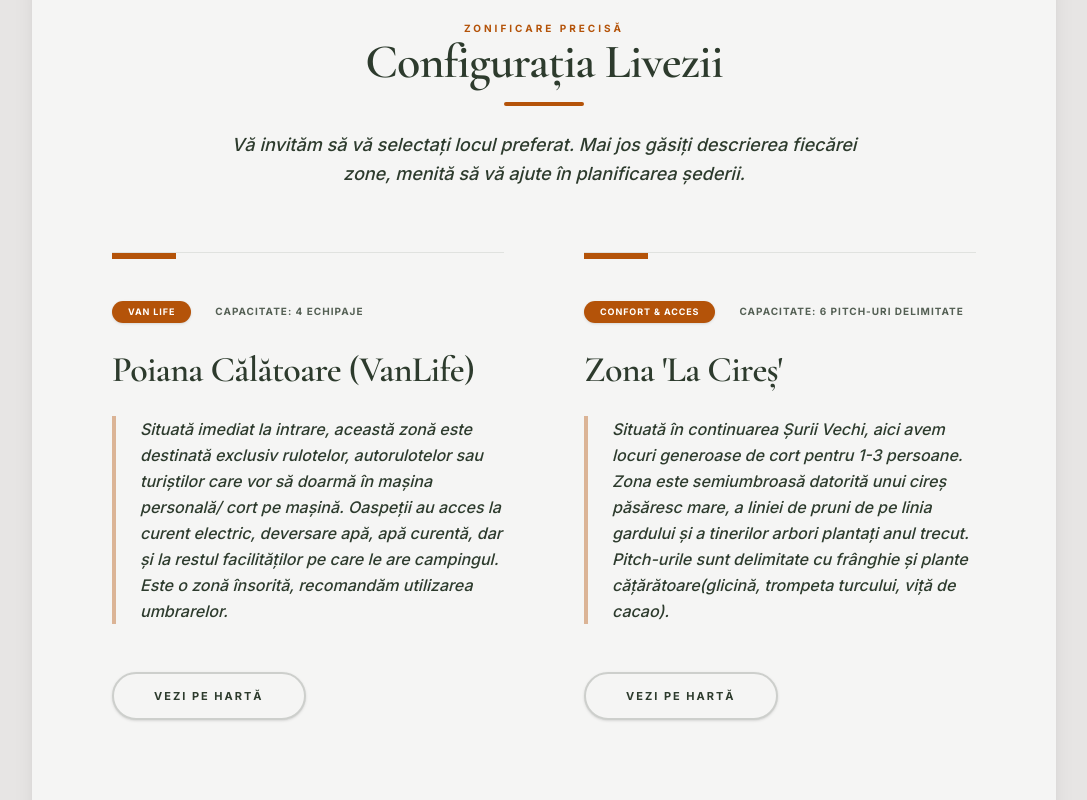
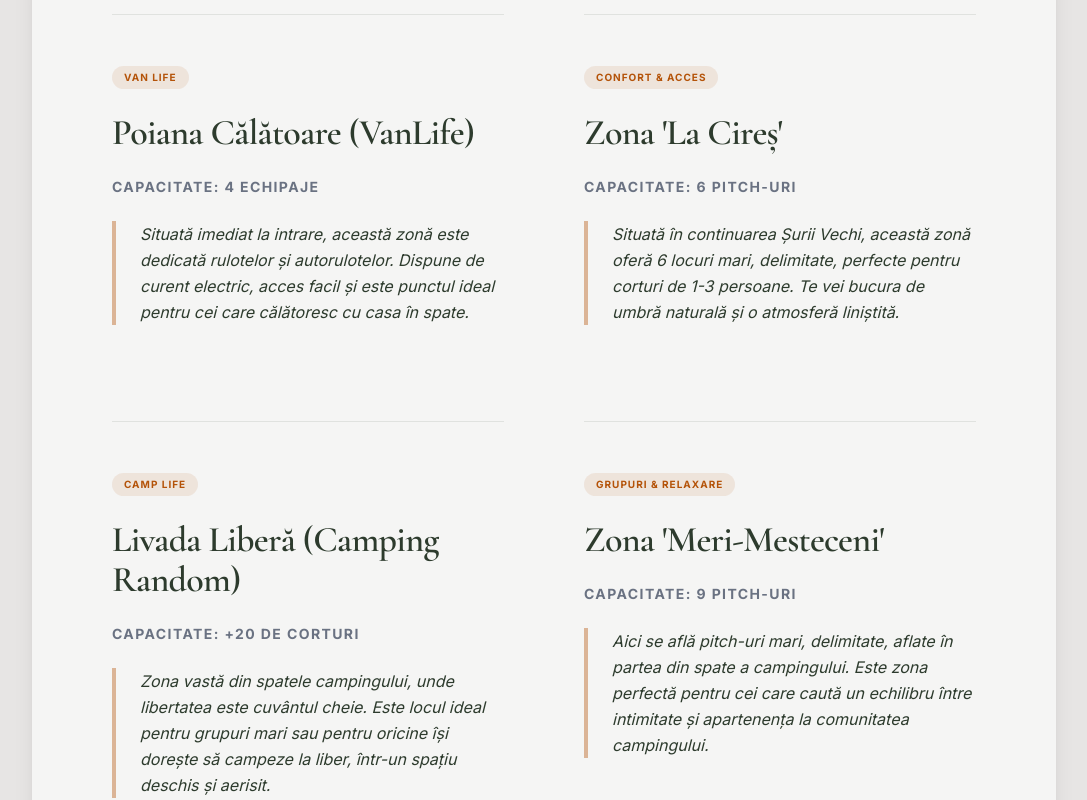
Before and after one commit to MariucaO/Camping_Next, a Next.js app: page / in a window 1280 px wide. Shown: the part 7860-8660 px from the top of the page, without its empty margins (96-1183 px from the left). Built offline with nearby package versions, Linux system fonts and the light colour scheme.

Commit message:
Refactorizare Harta Booking: adaugare etichete pitch-uri, corectare scroll si emoticoane in carduri

```diff
--- a/components/about/BookingMap.jsx
+++ b/components/about/BookingMap.jsx
@@ -6,16 +6,16 @@ import { TransformWrapper, TransformComponent } from "react-zoom-pan-pinch";
 import FramedSection from "../common/FramedSection";
 
 const zones = {
-  rulote: { id: "rulote", name: "Poiana Călătoare(VanLife)", type: "free", color: "#fbbf24", desc: "Zonă dedicată rulotelor și autorulotelor, situată imediat la intrare. Are o capacitate de maxim 4 rulote/autorulote mari.", features: ["🚐 Acces facil", "⚡ Curent", "🌞 Soare din belșug", "⬇️ Deversare ape", "🚰 Apă", "🚐 Rulote", "🚐 Autorulote", "🚗⛺ Cort pe mașină"] },
-  cires: { id: "cires", name: "La Cireș", type: "fixed", items: ["C1", "C2", "C3", "C4", "C5", "C6"], color: "#065f46", desc: "6 locuri mari, delimitate, pentru corturi de 1-3 persoane. ", features: ["🌳 Umbră", "🌳🌤️ Semiumbra", "🧺 Intimitate", "🔌 Curent"] },
-  gradina: { id: "gradina", name: "Livada Liberă(Camping Random)", type: "free", color: "#4ade80", desc: "Spațiu vast de campare la liber în partea stângă a livezii, cu o capacitate de peste 20 de corturi.", features: ["🌳 Umbră", "🌳🌤️ Semiumbra", "🌞 Soare din belșug", "🪁 Spațiu joacă", "🏕️ Orice mărime cort", "🔌 Curent"] },
-  meri: { id: "meri", name: "Meri & Mesteceni", type: "fixed", items: ["M1", "M2", "M3", "M4", "M5", "M6", "M7", "M8", "M9"], color: "#2dd4bf", desc: "9 locuri mari, delimitate, aflate în partea din spate a campingului.", features: ["🍏 Livadă", "📏 Locuri generoase", "🔌 Curent"] },
-  nuc: { id: "nuc", name: "La Nuc (Camping Random)", type: "free", color: "#86efac", desc: "Zonă de campare la liber în dreapta livezii din spate, lângă ”Baia sub Cer”. Are o capacitate de 8-10 corturi mari.", features: ["🌳 Umbră ", "🏕️ Orice mărime cort", "🔌 Curent"] },
-  baie_nuc: { id: "baie_nuc", name: "Baia sub Cer", type: "utility", color: "#3b82f6", desc: "Grup sanitar complet utilat, situat în zona din spate a campingului.", features: ["🚿 3 Dușuri", "𚚰 2 Chiuvete", "🚻 3 WC-uri", "🔥 Apă Caldă"] },
-  baie_centrala: { id: "baie_centrala", name: "Grup Sanitar Central", type: "utility", color: "#3b82f6", desc: "Toalete accesibile rapid din zona centrală a campingului.", features: ["🚿 3 Dușuri", "🚰 3 Chiuvete", "🚻 3 WC-uri", "🔥 Apă Caldă"] },
-  bucatarie_1: { id: "bucatarie_1", name: "Bucătăria Poiana Călătoare", type: "utility", color: "#ef4444", desc: "Bucătărie utilată situată lângă zona de rulote.", features: ["🚰 Chiuvetă", "🍳 Plită", "🧊 2 Frigidere", "📶 Wi-Fi"] },
-  bucatarie_2: { id: "bucatarie_2", name: "Bucătăria de Vară", type: "utility", color: "#ef4444", desc: "A doua bucătărie utilată, situată central în zona din spate a campingului.", features: ["🚰 Chiuvetă", "🧊 2 Frigidere", "🍽️ Zonă mese"] },
-  gratar: { id: "gratar", name: "Zona de grătar", type: "utility", color: "#a855f7", desc: "Loc amenajat pentru foc și pregătirea mâncării la grătar.", features: ["🔥 Grătar", "🍢 Ustensile", "🪑 Masă de sprijin ", "🚰 Apă"] },
+  rulote: { id: "rulote", name: "Poiana Călătoare(VanLife)", type: "camp", desc: "Zonă dedicată rulotelor și autorulotelor, situată imediat la intrare. Are o capacitate de maxim 4 rulote/autorulote mari.", features: ["🚐 Acces facil", "⚡ Curent", "🌞 Soare din belșug", "⬇️ Deversare ape", "🚰 Apă", "🚐 Rulote", "🚐 Autorulote", "🚗⛺ Cort pe mașină"] },
+  cires: { id: "cires", name: "La Cireș", type: "camp", items: ["C1", "C2", "C3", "C4", "C5", "C6"], desc: "6 locuri mari, delimitate, pentru corturi de 1-3 persoane.", features: ["🌳 Umbră", "🌳🌤️ Semiumbra", "🧺 Intimitate", "🔌 Curent"] },
+  gradina: { id: "gradina", name: "Livada Liberă(Camping Random)", type: "camp", desc: "Spațiu vast de campare la liber în partea stângă a livezii, cu o capacitate de peste 20 de corturi.", features: ["🌳 Umbră", "🌳🌤️ Semiumbra", "🌞 Soare din belșug", "🪁 Spațiu joacă", "🏕️ Orice mărime cort", "🔌 Curent"] },
+  meri: { id: "meri", name: "Meri & Mesteceni", type: "camp", items: ["M1", "M2", "M3", "M4", "M5", "M6", "M7", "M8", "M9"], desc: "9 locuri mari, delimitate, aflate în partea din spate a campingului.", features: ["🍏 Livadă", "📏 Locuri generoase", "🔌 Curent"] },
+  nuc: { id: "nuc", name: "La Nuc (Camping Random)", type: "camp", desc: "Zonă de campare la liber în dreapta livezii din spate. Are o capacitate de 8-10 corturi mari.", features: ["🌳 Umbră ", "🏕️ Orice mărime cort", "🔌 Curent"] },
+  baie_nuc: { id: "baie_nuc", name: "Baia sub Cer", type: "utility", desc: "Grup sanitar complet utilat, situat în zona din spate a campingului.", features: ["🚿 3 Dușuri", "𚚰 2 Chiuvete", "🚻 3 WC-uri", "🔥 Apă Caldă"] },
+  baie_centrala: { id: "baie_centrala", name: "Grup Sanitar Central", type: "utility", desc: "Toalete accesibile rapid din zona centrală a campingului.", features: ["🚿 3 Dușuri", "🚰 3 Chiuvete", "🚻 3 WC-uri", "🔥 Apă Caldă"] },
+  bucatarie_1: { id: "bucatarie_1", name: "Bucătăria Poiana Călătoare", type: "utility", desc: "Bucătărie utilată situată lângă zona de rulote.", features: ["🚰 Chiuvetă", "🍳 Plită", "🧊 2 Frigidere", "📶 Wi-Fi"] },
+  bucatarie_2: { id: "bucatarie_2", name: "Bucătăria de Vară", type: "utility", desc: "A doua bucătărie utilată, situată central în zona din spate a campingului.", features: ["🚰 Chiuvetă", "🧊 2 Frigidere", "🍽️ Zonă mese"] },
+  gratar: { id: "gratar", name: "Zona de grătar", type: "utility", desc: "Loc amenajat pentru foc și pregătirea mâncării la grătar.", features: ["🔥 Grătar", "🍢 Ustensile", "🪑 Masă de sprijin ", "🚰 Apă"] },
 };
 
 export default function BookingMap() {
@@ -27,7 +27,7 @@ export default function BookingMap() {
   };
 
   return (
-    <section className="py-24 bg-[var(--background)]">
+    <section id="harta-booking" className="py-24 bg-[var(--background)]">
       <FramedSection>
         <div className="max-w-5xl mx-auto px-4 space-y-16">
           <h2 className="text-center text-4xl md:text-5xl font-serif text-[var(--foreground)]">Alege locul tău în livadă</h2>
@@ -38,24 +38,25 @@ export default function BookingMap() {
                 <div className="relative w-full">
                   <img src="/map-base.png" alt="Harta" className="w-full h-auto block pointer-events-none" />
                   <svg viewBox="0 0 1000 1000" className="absolute inset-0 w-full h-full z-20" preserveAspectRatio="none">
-                    {/* Zone Clickable - toate zonele prezente */}
+                    {/* Zone Campare */}
                     <rect x="320" y="110" width="80" height="190" fill="transparent" className="cursor-pointer hover:fill-amber-400/20" onClick={() => handleZoneSelect("rulote")} transform="rotate(-15, 360, 195)" />
                     <rect x="280" y="290" width="60" height="220" fill="transparent" className="cursor-pointer hover:fill-emerald-900/20" onClick={() => handleZoneSelect("cires")} />
                     <rect x="360" y="580" width="160" height="270" fill="transparent" className="cursor-pointer hover:fill-green-500/20" onClick={() => handleZoneSelect("gradina")} />
                     <rect x="100" y="810" width="220" height="50" fill="transparent" className="cursor-pointer hover:fill-cyan-500/20" onClick={() => handleZoneSelect("meri")} transform="rotate(5, 210, 835)" />
                     <rect x="200" y="625" width="100" height="80" fill="transparent" className="cursor-pointer hover:fill-green-300/20" onClick={() => handleZoneSelect("nuc")} transform="rotate(-30, 250, 665)" />
-                    <circle cx="160" cy="740" r="18" fill="#3b82f6" className="cursor-pointer" onClick={() => handleZoneSelect("baie_nuc")} />
-                    <circle cx="300" cy="240" r="18" fill="#3b82f6" className="cursor-pointer" onClick={() => handleZoneSelect("baie_centrala")} />
-                    <circle cx="300" cy="270" r="18" fill="#ef4444" className="cursor-pointer" onClick={() => handleZoneSelect("bucatarie_1")} />
-                    <circle cx="385" cy="800" r="18" fill="#ef4444" className="cursor-pointer" onClick={() => handleZoneSelect("bucatarie_2")} />
-                    <circle cx="320" cy="540" r="18" fill="#a855f7" className="cursor-pointer" onClick={() => handleZoneSelect("gratar")} />
+                    {/* Utilitare */}
+                    <circle cx="160" cy="740" r="18" fill="#3b82f6" className="cursor-pointer hover:fill-blue-600" onClick={() => handleZoneSelect("baie_nuc")} />
+                    <circle cx="300" cy="240" r="18" fill="#3b82f6" className="cursor-pointer hover:fill-blue-600" onClick={() => handleZoneSelect("baie_centrala")} />
+                    <circle cx="300" cy="270" r="18" fill="#ef4444" className="cursor-pointer hover:fill-red-600" onClick={() => handleZoneSelect("bucatarie_1")} />
+                    <circle cx="385" cy="800" r="18" fill="#ef4444" className="cursor-pointer hover:fill-red-600" onClick={() => handleZoneSelect("bucatarie_2")} />
+                    <circle cx="320" cy="540" r="18" fill="#a855f7" className="cursor-pointer hover:fill-purple-600" onClick={() => handleZoneSelect("gratar")} />
 
-                    {/* Etichete */}
+                    {/* Etichete Pitch-uri */}
                     {[...Array(6)].map((_, i) => (
-                      <text key={`C${i+1}`} x="310" y={325 + (i * 35)} fill="white" fontSize="11" fontWeight="bold" style={{ textShadow: "0 0 4px rgba(0,0,0,0.5)" }} textAnchor="middle">C{i+1}</text>
+                      <text key={`C${i+1}`} x="310" y={325 + (i * 35)} fill="white" fontSize="16" fontWeight="bold" style={{ textShadow: "0 0 4px rgba(0,0,0,0.5)" }} textAnchor="middle">C{i+1}</text>
                     ))}
                     {[...Array(9)].map((_, i) => (
-                      <text key={`M${i+1}`} x={130 + (i * 22)} y="835" fill="white" fontSize="9" fontWeight="bold" style={{ textShadow: "0 0 4px rgba(0,0,0,0.5)" }} textAnchor="middle" transform={`rotate(5, ${130 + i*22}, 835)`}>M{i+1}</text>
+                      <text key={`M${i+1}`} x={130 + (i * 22)} y="835" fill="white" fontSize="14" fontWeight="bold" style={{ textShadow: "0 0 4px rgba(0,0,0,0.5)" }} textAnchor="middle" transform={`rotate(5, ${130 + i*22}, 835)`}>M{i+1}</text>
                     ))}
                   </svg>
                 </div>
@@ -69,21 +70,21 @@ export default function BookingMap() {
                 <motion.div key={selected} initial={{ opacity: 0, y: 20 }} animate={{ opacity: 1, y: 0 }} className="bg-white p-10 rounded-[2.5rem] border border-[var(--foreground)]/10">
                   <h3 className="text-3xl font-serif mb-4">{zones[selected].name}</h3>
                   <p className="text-lg italic text-gray-600 mb-6">{zones[selected].desc}</p>
-                  {zones[selected].items && (
-                    <div className="mb-6">
-                      <p className="text-xs font-bold uppercase text-gray-400 mb-3">Locuri disponibile:</p>
-                      <div className="flex flex-wrap gap-2">
-                        {zones[selected].items.map((item) => (
-                          <div key={item} className="w-10 h-10 flex items-center justify-center bg-emerald-600 text-white rounded-lg font-bold text-sm">{item}</div>
-                        ))}
-                      </div>
-                    </div>
-                  )}
-                  <div className="flex flex-wrap gap-2">
+
+                  <div className="flex flex-wrap gap-2 mb-8">
                     {zones[selected].features.map((f, i) => (
                       <span key={i} className="px-3 py-1 bg-gray-100 rounded-full text-[10px] font-bold uppercase tracking-widest">{f}</span>
                     ))}
                   </div>
+
+                  {zones[selected].type === "camp" && (
+                    <button
+                      onClick={() => document.getElementById(selected)?.scrollIntoView({ behavior: "smooth", block: "start" })}
+                      className="inline-flex items-center gap-2 text-sm font-bold uppercase tracking-widest text-[var(--accent)] hover:text-emerald-900 transition-all border-b-2 border-[var(--accent)]"
+                    >
+                      Vezi detalii complete și galerie ↗
+                    </button>
+                  )}
                 </motion.div>
               )}
             </AnimatePresence>
--- a/components/about/ZonesSection.jsx
+++ b/components/about/ZonesSection.jsx
@@ -2,158 +2,81 @@
 
 import { motion } from "framer-motion";
 import FramedSection from "../common/FramedSection";
-import {
-  containerStagger,
-  fadeInUp,
-} from "../common/animations/motionVariants";
-
-// Mapăm ID-urile din această pagină cu cheile exacte din componenta hărții (BookingMap)
-const mapZoneKeys = {
-  camping_rulote: "rulote",
-  camping_1_3: "cires",
-  camping_random: "gradina",
-  camping_1_4: "meri",
-  "la-nuc": "nuc"
-};
+import { containerStagger, fadeInUp } from "../common/animations/motionVariants";
 
 const zonesData = [
   {
-    id: "camping_rulote",
+    id: "rulote",
     title: "Poiana Călătoare (VanLife)",
-    color: "var(--accent)",
     capacity: "4 Echipaje",
     tag: "Van Life",
-    details:
-      "Situată imediat la intrare, această zonă este destinată exclusiv rulotelor, autorulotelor sau turiștilor care vor să doarmă în mașina personală/ cort pe mașină. Oaspeții au acces la curent electric, deversare apă, apă curentă, dar și la restul facilităților pe care le are campingul. Este o zonă însorită, recomandăm utilizarea umbrarelor.",
+    details: "Situată imediat la intrare, această zonă este dedicată rulotelor și autorulotelor. Dispune de curent electric, acces facil și este punctul ideal pentru cei care călătoresc cu casa în spate."
   },
   {
-    id: "camping_1_3",
+    id: "cires",
     title: "Zona 'La Cireș'",
-    color: "var(--foreground)",
-    capacity: "6 Pitch-uri delimitate",
+    capacity: "6 Pitch-uri",
     tag: "Confort & Acces",
-    details:
-      "Situată în continuarea Șurii Vechi, aici avem locuri generoase de cort pentru 1-3 persoane. Zona este semiumbroasă datorită unui cireș păsăresc mare, a liniei de pruni de pe linia gardului și a tinerilor arbori plantați anul trecut. Pitch-urile sunt delimitate cu frânghie și plante cățărătoare(glicină, trompeta turcului, viță de cacao).",
+    details: "Situată în continuarea Șurii Vechi, această zonă oferă 6 locuri mari, delimitate, perfecte pentru corturi de 1-3 persoane. Te vei bucura de umbră naturală și o atmosferă liniștită."
   },
   {
-    id: "camping_random",
+    id: "gradina",
     title: "Livada Liberă (Camping Random)",
-    color: "var(--accent)",
     capacity: "+20 de corturi",
     tag: "Camp Life",
-    details:
-      "Zona vastă din spatele campingului, fără spații delimitate. Oaspeții își pot alege locul oriunde, bucurându-se de umbra deasă a nucului bătrân și a pomilor fructiferi. Spațiul este foarte generos și este ideal pentru grupuri foarte mari, de 10-20 de corturi.",
+    details: "Zona vastă din spatele campingului, unde libertatea este cuvântul cheie. Este locul ideal pentru grupuri mari sau pentru oricine își dorește să campeze la liber, într-un spațiu deschis și aerisit."
   },
   {
-    id: "camping_1_4",
+    id: "meri",
     title: "Zona 'Meri-Mesteceni'",
-    color: "var(--foreground)",
-    capacity: "9 Pitch-uri mari",
+    capacity: "9 Pitch-uri",
     tag: "Grupuri & Relaxare",
-    details:
-      "Aici se află pitch-uri mari, delimitate de mesteceni tineri și plante cățărătoare. Zona se află în spatele livezii-camping, la capătul drumului de acces, între grupul sanitar ”Baia sub Cer” și Bucătăria-Foișor. Cele 9 spații de campare sunt foarte mari, ideale pentru corturi de 2-4 persoane.",
+    details: "Aici se află pitch-uri mari, delimitate, aflate în partea din spate a campingului. Este zona perfectă pentru cei care caută un echilibru între intimitate și apartenența la comunitatea campingului."
   },
   {
-    id: "la-nuc",
+    id: "nuc",
     title: "La Nuc (Camping Random)",
-    color: "var(--accent)",
-    capacity: "8-10 corturi mari",
+    capacity: "8-10 corturi",
     tag: "Umbră Deasă",
-    details:
-      "Situată în dreapta drumului de acces, zona este umbroasă după-amiaza. Nucul imens plantat de bunica Ica,  dudul și arțarul  oferă răcoare din belșug. Deși este mai mică decât Livada Liberă, zona are o capacitate de 8-10 corturi mari, de 4-6 persoane.",
+    details: "Situată în dreapta drumului de acces, lângă ”Baia sub Cer”. Este o zonă intimă, cu umbră naturală generoasă, potrivită pentru corturi de orice mărime care caută răcoare și liniște."
   },
 ];
 
 export default function ZonesSection() {
-
-  const handleViewOnMap = (zoneId) => {
-    // 1. Facem scroll-ul lin către secțiunea hărții
-    const mapElement = document.getElementById("harta-booking");
-    if (mapElement) {
-      mapElement.scrollIntoView({ behavior: "smooth" });
-    }
-
-    // 2. Trimitem ID-ul zonei către hartă printr-un eveniment global
-    const targetMapKey = mapZoneKeys[zoneId];
-    if (targetMapKey) {
-      const event = new CustomEvent("selectMapZone", { detail: targetMapKey });
-      window.dispatchEvent(event);
-    }
-  };
-
   return (
-    <section id="zone" className="py-24 bg-[var(--background)] scroll-mt-24">
+    <section id="zone" className="py-24 bg-[var(--background)]">
       <FramedSection>
         <div className="max-w-6xl mx-auto px-4">
           <motion.div
             variants={containerStagger}
             initial="hidden"
             whileInView="visible"
-            viewport={{ once: true }}
+            viewport={{ once: true, margin: "-100px" }}
             className="space-y-16"
           >
-            {/* Header */}
-            <div className="text-center space-y-4">
-              <motion.span
-                variants={fadeInUp}
-                className="text-[var(--accent)] uppercase tracking-[3px] text-[10px] font-bold"
-              >
-                Zonificare Precisă
-              </motion.span>
-              <motion.h2
-                variants={fadeInUp}
-                className="text-4xl md:text-5xl font-[family-name:var(--font-serif)] text-[var(--foreground)]"
-              >
-                Configurația Livezii
-              </motion.h2>
-              <motion.div
-                variants={fadeInUp}
-                className="w-20 h-1 bg-[var(--accent)] mx-auto rounded-full opacity-60"
-              />
-              <motion.p
-                variants={fadeInUp}
-                className="text-[var(--foreground)] max-w-2xl mx-auto italic text-lg leading-relaxed font-sans font-medium pt-2"
-              >
-                Vă invităm să vă selectați locul preferat. Mai jos găsiți descrierea fiecărei zone, menită să vă ajute în planificarea șederii.
-              </motion.p>
-            </div>
-
-            {/* Lista Zonelor */}
             <div className="grid grid-cols-1 md:grid-cols-2 gap-x-20 gap-y-24">
               {zonesData.map((zone) => (
                 <motion.div
                   key={zone.id}
+                  id={zone.id}
                   variants={fadeInUp}
-                  className="group space-y-6 border-t border-[var(--foreground)]/10 pt-12 relative"
+                  className="group space-y-6 border-t border-[var(--foreground)]/10 pt-12 relative scroll-mt-32"
                 >
-                  <div
-                    className="absolute top-0 left-0 w-16 h-1.5 transition-all group-hover:w-full duration-700 ease-in-out"
-                    style={{ backgroundColor: zone.color.includes('var') ? `var(--accent)` : zone.color }}
-                  />
-
-                  <div className="flex items-center gap-6">
-                    <span className="bg-[var(--accent)] text-white text-[9px] px-4 py-1 rounded-full font-bold uppercase tracking-widest shadow-sm">
-                      {zone.tag}
-                    </span>
-                    <span className="text-[10px] text-[var(--foreground)] font-bold uppercase tracking-widest opacity-80">
-                      Capacitate: {zone.capacity}
-                    </span>
+                  <div className="inline-block px-3 py-1 bg-[var(--accent)]/10 text-[var(--accent)] text-[10px] font-bold uppercase tracking-widest rounded-full">
+                    {zone.tag}
                   </div>
 
-                  <h3 className="text-3xl md:text-4xl font-[family-name:var(--font-serif)] text-[var(--foreground)] leading-tight">
+                  <h3 className="text-3xl md:text-4xl font-serif text-[var(--foreground)]">
                     {zone.title}
                   </h3>
 
-                  <p className="text-[var(--foreground)] leading-relaxed italic border-l-4 border-[var(--accent)]/40 pl-6 text-base font-sans font-medium">
+                  <p className="text-sm font-bold text-gray-500 uppercase tracking-widest">
+                    Capacitate: {zone.capacity}
+                  </p>
+
+                  <p className="text-[var(--foreground)] leading-relaxed italic border-l-4 border-[var(--accent)]/40 pl-6">
                     {zone.details}
                   </p>
-
-                  <button
-                    onClick={() => handleViewOnMap(zone.id)}
-                    className="group/btn relative overflow-hidden bg-transparent text-[var(--foreground)] border-2 border-[var(--foreground)]/20 px-10 py-3.5 rounded-full text-[11px] font-bold hover:border-[var(--foreground)] transition-all uppercase tracking-[2px] mt-6 shadow-sm"
-                  >
-                    <span className="relative z-10">Vezi pe hartă</span>
-                  </button>
                 </motion.div>
               ))}
             </div>
```
